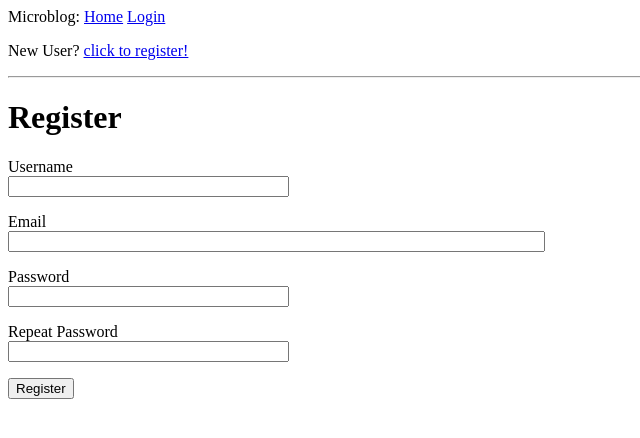
After one commit to snowy-mill/flask-hello-world, a Flask app: page /register in a window 1280 px wide. The commit adds this page. Shown: the top 438 px of the page, without its empty margins (0-640 px from the left). Run offline with Flask 2, Linux system fonts and the light colour scheme.

Commit message:
added registration and restricting users from the index if not logged in

```diff
--- a/app/__init__.py
+++ b/app/__init__.py
@@ -9,5 +9,6 @@ app.config.from_object(Config)
 db = SQLAlchemy(app)
 migrate = Migrate(app, db)
 login = LoginManager(app)
+login.login_view = 'login'
 
 from app import routes, models
--- a/app/forms.py
+++ b/app/forms.py
@@ -1,6 +1,7 @@
 from flask_wtf import FlaskForm
 from wtforms import StringField, PasswordField, SubmitField, BooleanField
-from wtforms.validators import DataRequired
+from wtforms.validators import DataRequired, ValidationError, EqualTo, Email
+from app.models import User
 
 
 class LoginForm(FlaskForm):
@@ -8,3 +9,18 @@ class LoginForm(FlaskForm):
     password = PasswordField('password', validators=[DataRequired()])
     remember_me = BooleanField('Remember Me')
     submit = SubmitField('Sign In')
+class RegistrationForm(FlaskForm):
+    username = StringField('Username', validators=[DataRequired()])
+    email = StringField('Email', validators=[DataRequired(), Email()])
+    password = PasswordField('Password', validators=[DataRequired()])
+    password2 = PasswordField(
+        'Repeat Password', validators=[DataRequired(), EqualTo('password')])
+    submit = SubmitField('Register')
+    def validate_username(self, username):
+        user = User.query.filter_by(username=username.data).first()
+        if user is not None:
+            raise ValidationError("please enter a different username")
+    def validate_email(self, email):
+        user = User.query.filter_by(email=email.data).first()
+        if user is not None:
+            raise ValidationError('Please use a different email address.')
--- a/app/routes.py
+++ b/app/routes.py
@@ -1,12 +1,15 @@
-from flask import render_template, flash, redirect, url_for
-from flask_login import current_user, login_user, logout_user
+from flask import render_template, flash, redirect, url_for, request
+from flask_login import current_user, login_user, logout_user, login_required
 from app.models import User
 from app import app
-from app.forms import LoginForm
+from app import db
+from app.forms import LoginForm, RegistrationForm
+from werkzeug.urls import url_parse
 
 
 @app.route('/')
 @app.route('/index')
+@login_required
 def index():
     user = {'username': 'Bamboon'}
     posts = [
@@ -23,7 +26,7 @@ def index():
             'body': 'I LICK BOOTS!'
         }
     ]
-    return render_template('index.html', title='Mine', user=user, posts=posts)
+    return render_template('index.html', title='Home Page', posts=posts)
 
 
 @app.route('/login', methods=["GET", "POST"])
@@ -37,9 +40,25 @@ def login():
             flash('invalid username or password')
             return redirect(url_for('login'))
         login_user(user, remember=form.remember_me.data)
-        return redirect(url_for('index'))
+        next_page = request.args.get('next')
+        if not next_page or url_parse(next_page).netloc != '':
+            next_page = url_for('index')
+        return redirect(next_page)
     return render_template('login.html', title="login form", form=form)
 @app.route('/logout')
 def logout():
     logout_user()
-    return redirect(url_for('index.html'))
+    return redirect(url_for('index'))
+@app.route('/register', methods=['GET', 'POST'])
+def register():
+    if current_user.is_authenticated:
+        return redirect(url_for('index'))
+    form = RegistrationForm()
+    if form.validate_on_submit():
+        user = User(username=form.username.data, email=form.email.data)
+        user.set_password(form.password.data)
+        db.session.add(user)
+        db.session.commit()
+        flash("congradulations, you are now a registered user!")
+        return redirect(url_for('login'))
+    return render_template('register.html', title="Registration", form=form)
--- a/app/templates/base.html
+++ b/app/templates/base.html
@@ -11,10 +11,12 @@
 <body>
 <div>Microblog: <a href="{{ url_for('index') }}">Home</a>
 {% if current_user.is_anonymous %}
-<a href="{{ url_for('login' }}">Login</a></div>
+<a href="{{ url_for('login') }}">Login</a>
 {% else %}
- <a href="{{ url_for('logout' }}">Logout</a>
+ <a href="{{ url_for('logout') }}">Logout</a>
 {% endif %}
+    <p>New User? <a href=" {{ url_for('register') }} ">click to register!</a></p>
+</div>
 <hr>
 {% with messages = get_flashed_messages() %}
 {% if messages %}
--- a/app/templates/index.html
+++ b/app/templates/index.html
@@ -1,7 +1,7 @@
 {% extends "base.html" %}
 
 {% block content %}
-<h1>hello {{ user.username }}!</h1>
+<h1>hello {{ current_user.username }}!</h1>
 {% for post in posts %}
 <div><p>{{ post.author.username }} says: <b>{{ post.body }}</b></p></div>
 {% endfor %}
--- /dev/null
+++ b/app/templates/register.html
@@ -0,0 +1,37 @@
+{% extends "base.html" %}
+
+{% block content %}
+    <h1>Register</h1>
+    <form action="" method="post">
+        {{ form.hidden_tag() }}
+        <p>
+            {{ form.username.label }}<br>
+            {{ form.username(size=32) }}<br>
+            {% for error in form.username.errors %}
+            <span style="color: red;">[{{ error }}]</span>
+            {% endfor %}
+        </p>
+        <p>
+            {{ form.email.label }}<br>
+            {{ form.email(size=64) }}<br>
+            {% for error in form.email.errors %}
+            <span style="color: red;">[{{ error }}]</span>
+            {% endfor %}
+        </p>
+        <p>
+            {{ form.password.label }}<br>
+            {{ form.password(size=32) }}<br>
+            {% for error in form.password.errors %}
+            <span style="color: red;">[{{ error }}]</span>
+            {% endfor %}
+        </p>
+        <p>
+            {{ form.password2.label }}<br>
+            {{ form.password2(size=32) }}<br>
+            {% for error in form.password2.errors %}
+            <span style="color: red;">[{{ error }}]</span>
+            {% endfor %}
+        </p>
+        <p>{{ form.submit() }}</p>
+    </form>
+{% endblock %}
```
Also changed, not shown: app.db.
